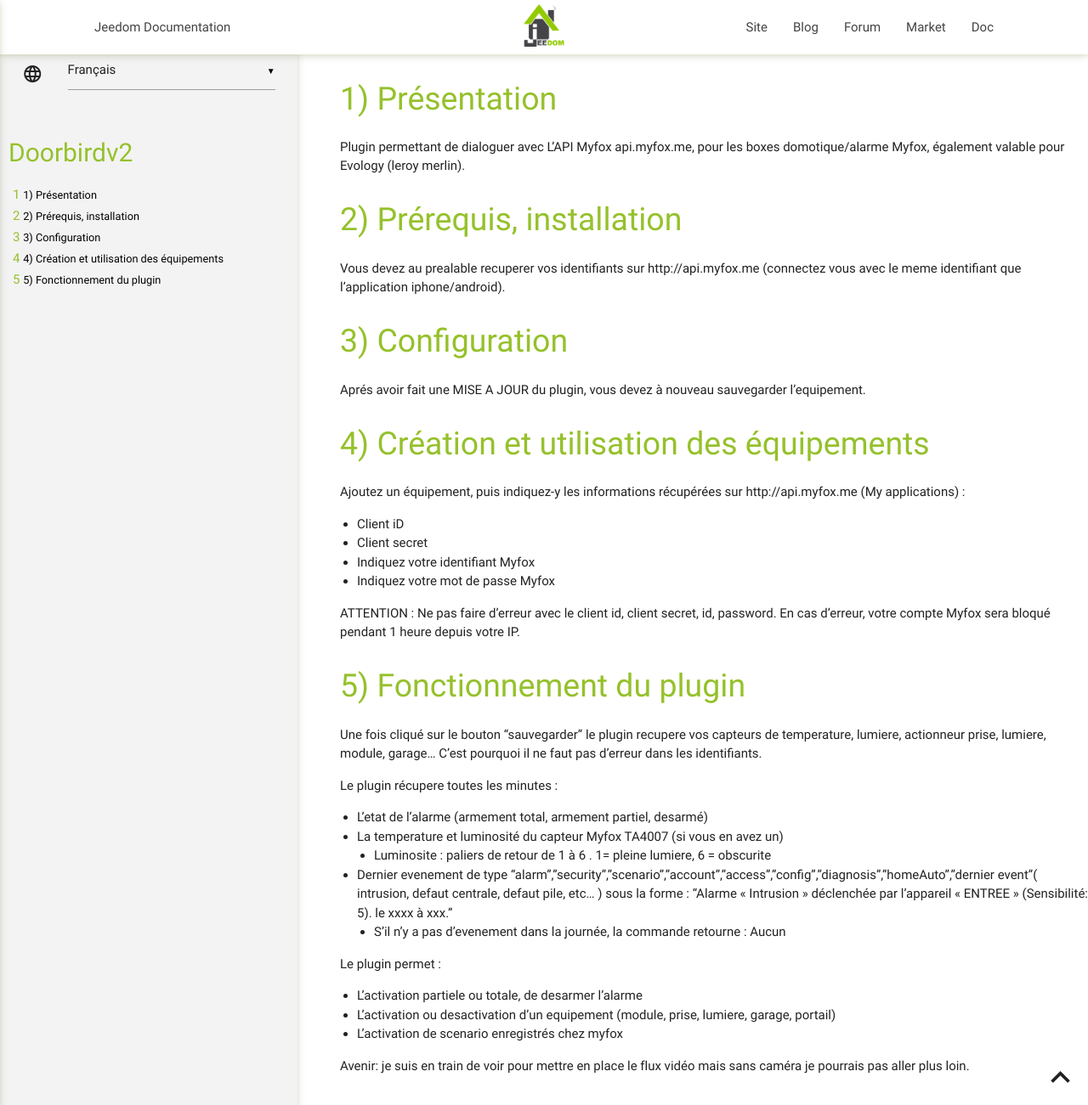
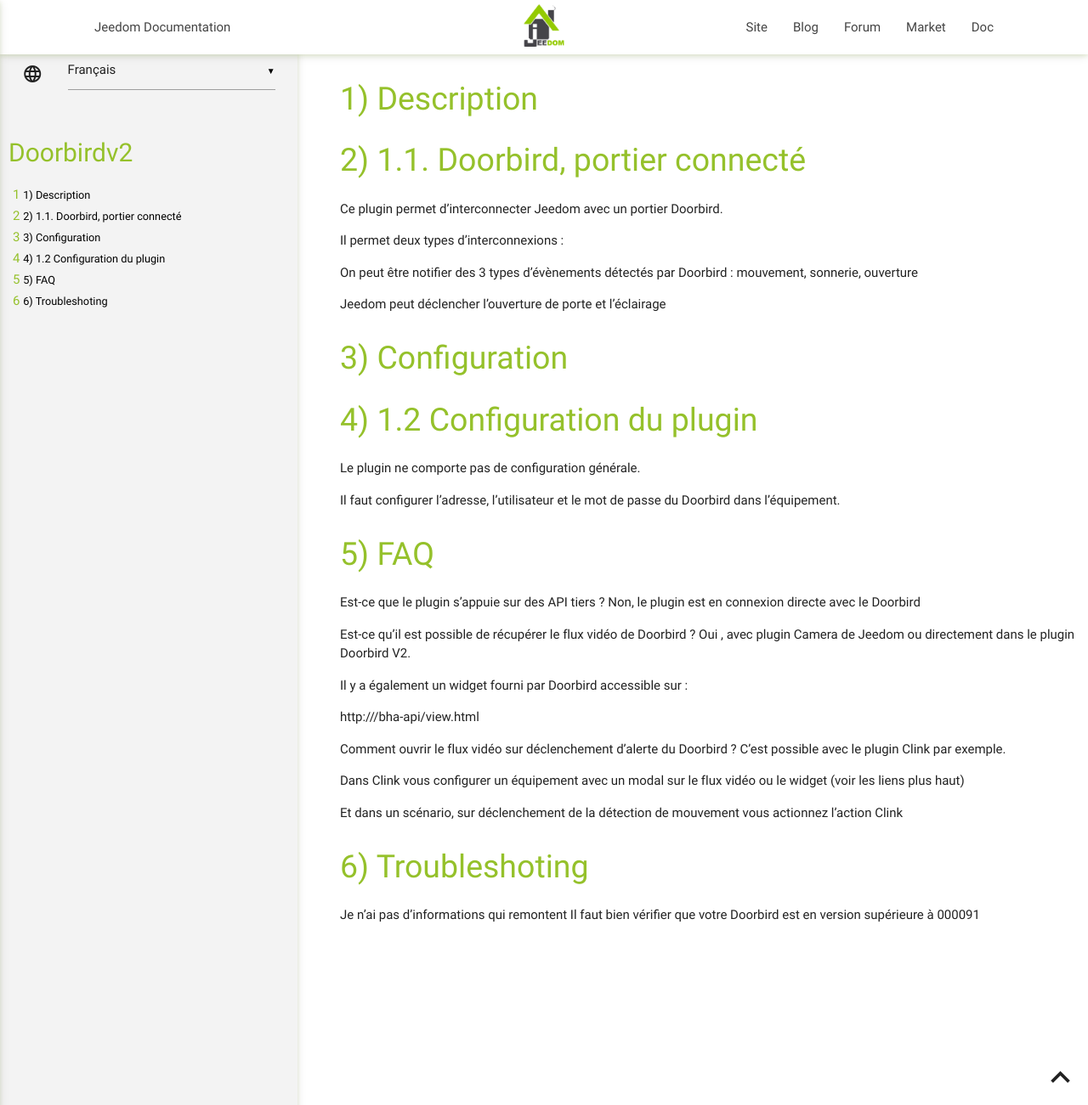
Before and after one commit to vegeta0911/Doorbirdv2, a Jekyll site: the page built from docs/fr_FR/index.md, in a window 1280 px wide and 1301 px high. Shown: the whole window at 85% size. Built offline with Jekyll 4.4.1, drawn with Linux system fonts in a browser that asks for light colours; our own code applies the rules of GitHub Pages for plain Markdown files.

Commit message:
Update index.md

```diff
--- a/docs/fr_FR/index.md
+++ b/docs/fr_FR/index.md
@@ -1,51 +1,48 @@
-
- Présentation
+Description
 ===
 
-Plugin permettant de dialoguer avec L'API Myfox api.myfox.me, pour les boxes domotique/alarme Myfox, également valable pour Evology (leroy merlin).
+1.1. Doorbird, portier connecté
+===
+Ce plugin permet d’interconnecter Jeedom avec un portier Doorbird.
 
+Il permet deux types d’interconnexions :
 
- Prérequis, installation
-===
-Vous devez au prealable recuperer vos identifiants sur http://api.myfox.me (connectez vous avec le meme identifiant que l'application iphone/android).
+On peut être notifier des 3 types d’évènements détectés par Doorbird : mouvement, sonnerie, ouverture
 
+Jeedom peut déclencher l’ouverture de porte et l’éclairage
 
 Configuration
 ===
-Aprés avoir fait une MISE A JOUR du plugin, vous devez à nouveau sauvegarder l'equipement.
 
+1.2 Configuration du plugin
+===
 
-Création et utilisation des équipements
+Le plugin ne comporte pas de configuration générale.
+
+Il faut configurer l’adresse, l’utilisateur et le mot de passe du Doorbird dans l’équipement.
+
+FAQ
 ===
-Ajoutez un équipement, puis indiquez-y les informations récupérées sur http://api.myfox.me (My applications) :
 
-- Client iD
-- Client secret
-- Indiquez votre identifiant Myfox
-- Indiquez votre mot de passe Myfox
+Est-ce que le plugin s’appuie sur des API tiers ?
+Non, le plugin est en connexion directe avec le Doorbird
 
-ATTENTION : Ne pas faire d'erreur avec le client id, client secret, id, password. En cas d'erreur, votre compte Myfox sera bloqué pendant 1 heure depuis votre IP.
+Est-ce qu’il est possible de récupérer le flux vidéo de Doorbird ?
+Oui , avec plugin Camera de Jeedom ou directement dans le plugin Doorbird V2.
 
+Il y a également un widget fourni par Doorbird accessible sur :
 
-Fonctionnement du plugin
+http://<deviceip>/bha-api/view.html
+
+Comment ouvrir le flux vidéo sur déclenchement d’alerte du Doorbird ?
+C’est possible avec le plugin Clink par exemple.
+
+Dans Clink vous configurer un équipement avec un modal sur le flux vidéo ou le widget (voir les liens plus haut)
+
+Et dans un scénario, sur déclenchement de la détection de mouvement vous actionnez l’action Clink
+
+Troubleshoting
 ===
-Une fois cliqué sur le bouton "sauvegarder" le plugin recupere vos capteurs de temperature, lumiere, actionneur prise, lumiere, module, garage... C'est pourquoi il ne faut pas d'erreur dans les identifiants.
 
-Le plugin récupere toutes les minutes :
-
-- L'etat de l'alarme (armement total, armement partiel, desarmé)
-- La temperature et luminosité du capteur Myfox TA4007 (si vous en avez un)
-	* Luminosite : paliers de retour de 1 à 6 . 1= pleine lumiere,  6 = obscurite
-
-
-- Dernier evenement de type "alarm","security","scenario","account","access","config","diagnosis","homeAuto","dernier event"( intrusion, defaut centrale, defaut pile, etc... ) sous la forme : "Alarme « Intrusion » déclenchée par l'appareil « ENTREE » (Sensibilité: 5). le xxxx à xxx."
-	* S'il n'y a pas d'evenement dans la journée, la commande retourne : Aucun
-
-Le plugin permet :
-
-- L'activation partiele ou totale, de desarmer l'alarme
-- L'activation ou desactivation d'un equipement (module, prise, lumiere, garage, portail)
-- L'activation de scenario enregistrés chez myfox
-
-Avenir:
-je suis en train de voir pour mettre en place le flux vidéo mais sans caméra je pourrais pas aller plus  loin.
+Je n’ai pas d’informations qui remontent
+Il faut bien vérifier que votre Doorbird est en version supérieure à 000091
```
